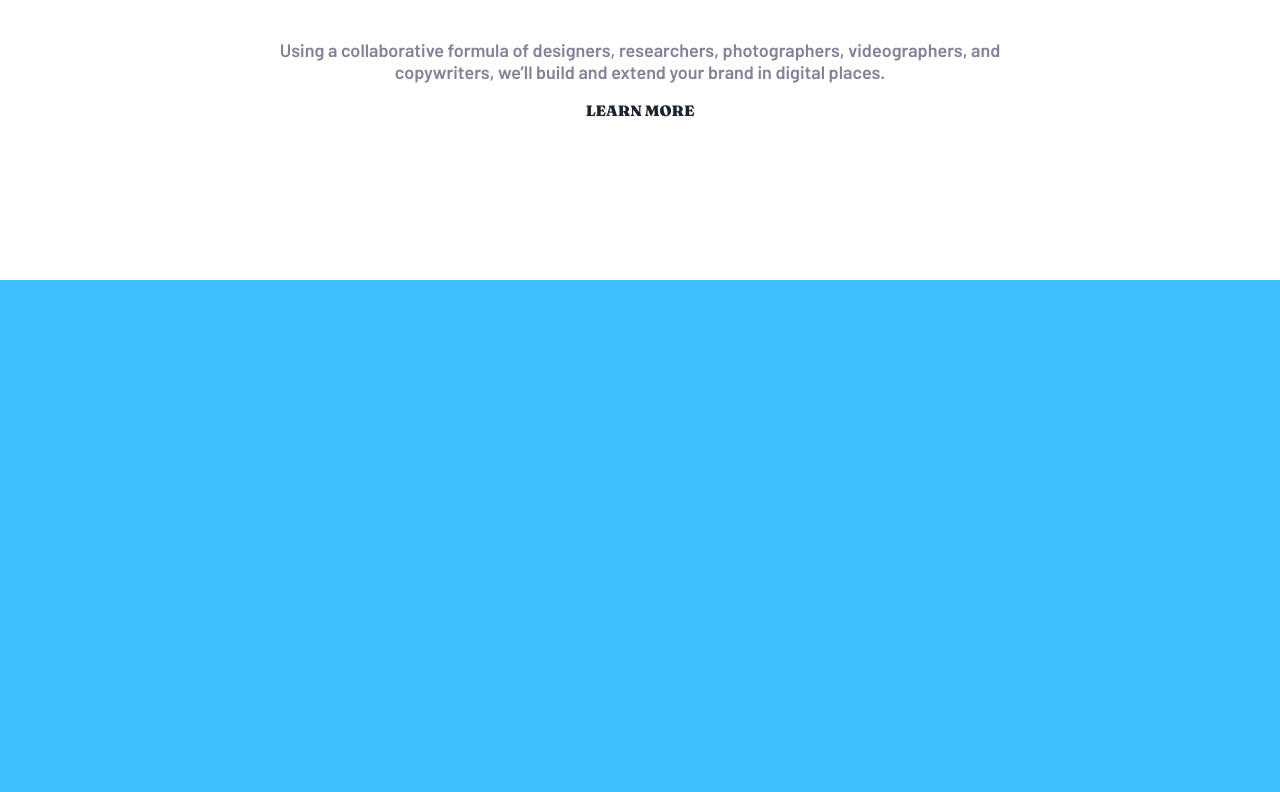
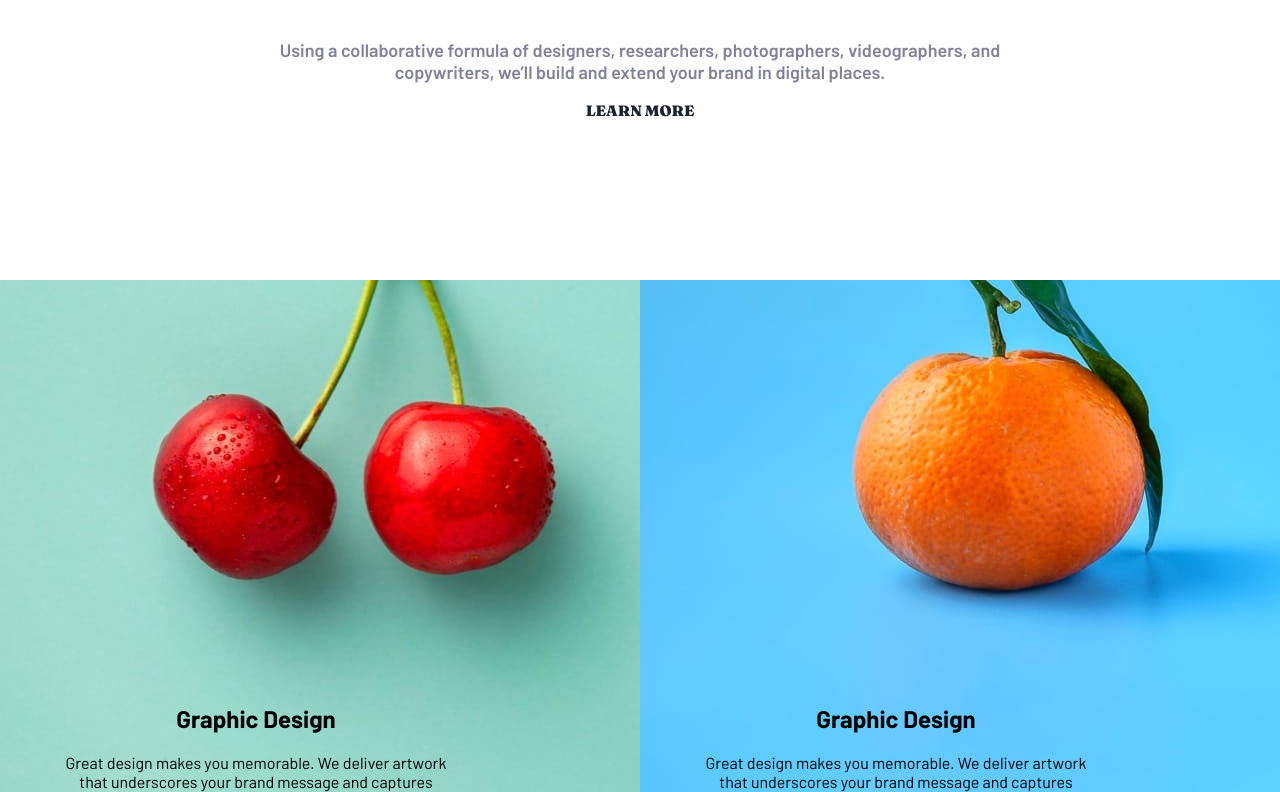
Before and after one commit to Roxi96/sunnySide-Challenge, a React (Vite) app: page / in a window 1280 px wide. Shown: the part 2614-3406 px from the top of the page. Before the commit the page ends 2894 px from the top, so only its background shows below. Built offline with nearby package versions, Linux system fonts and the light colour scheme.

Commit message:
refactor: new changes

```diff
--- /dev/null
+++ b/src/components/Information2/Information2.jsx
@@ -0,0 +1,24 @@
+import classes from './Information2.module.css'
+
+function Information2() {
+    return (
+        <div className={classes.boxGrid}>
+            <div className={classes.boxChild1}>
+                <img className={classes.image} src="../images/desktop/image-graphic-design.jpg" alt="cherry image" />
+                <div className={classes.boxText}>
+                    <h2 >Graphic Design</h2>
+                    <p >Great design makes you memorable. We deliver artwork that underscores your brand message and captures potential clients’ attention.</p>
+                </div>
+            </div>
+            <div className={classes.boxChild1}>
+            <img className={classes.image} src="../images/desktop/image-photography.jpg" alt="orange image" />
+            <div className={classes.boxText}>
+                    <h2 >Graphic Design</h2>
+                    <p >Great design makes you memorable. We deliver artwork that underscores your brand message and captures potential clients’ attention.</p>
+                </div>
+            </div>
+        </div>
+    )
+}
+
+export default Information2
--- /dev/null
+++ b/src/components/Information2/Information2.module.css
@@ -0,0 +1,24 @@
+.boxGrid{
+    background-color: white;
+    /* position: relative; */
+    display: grid;
+    grid-template-columns: 50% 50%;
+    height: 64vh;
+    width: 100vw;
+    overflow: hidden;
+    background-size: cover;
+}
+.boxChild1{
+    position: relative;
+    background-size: cover;
+}
+.image{
+    background-size: cover;
+}
+.boxText{
+    position: absolute;
+    text-align: center;
+    bottom: 9.5%;
+    left: 10%;
+    width: 60%;
+}
--- a/src/main.jsx
+++ b/src/main.jsx
@@ -5,12 +5,14 @@ import Navbar from './components/Navbar/Navbar'
 import Hero from './components/Hero/Hero'
 import Information from './components/Information/Information'
 import {info, info2} from '../data/variables'
+import Information2 from './components/Information2/Information2'
 
 ReactDOM.render(
   <React.StrictMode>
     <Navbar />
     <Hero />
     <Information info={info} info2={info2}/>
+    <Information2 />
   </React.StrictMode>,
   document.getElementById('root')
 )
```
